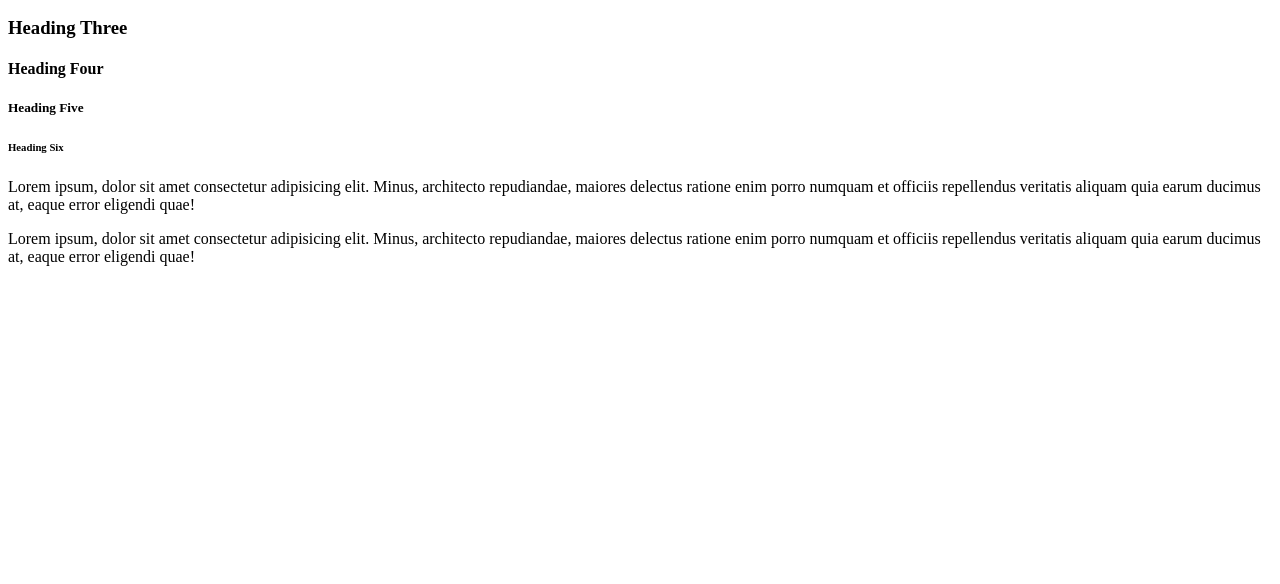
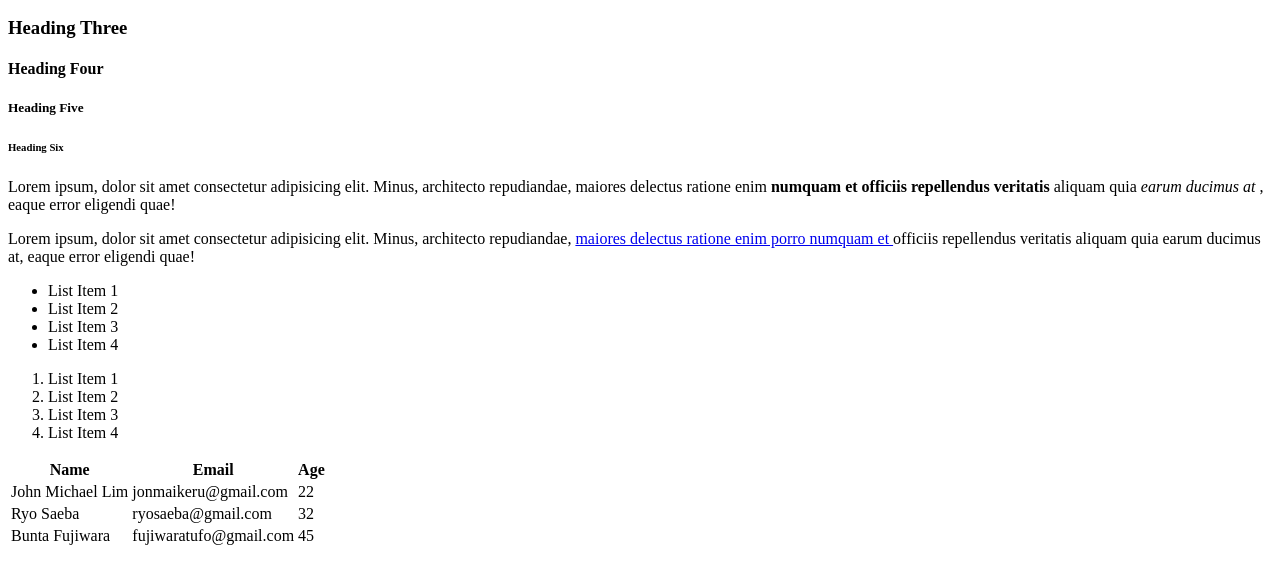
Before and after one commit to johnmichaellim12/HTMLCrashCourse, a plain HTML site: page index.html in a window 1280 px wide. Shown: the part 110-694 px from the top of the page. Drawn offline with Linux system fonts and the light colour scheme.

Commit message:
added table data

```diff
--- a/index.html
+++ b/index.html
@@ -16,14 +16,59 @@
           <p>
             Lorem ipsum, dolor sit amet consectetur adipisicing elit.
             Minus, architecto repudiandae, maiores delectus ratione
-            enim porro numquam et officiis repellendus veritatis
-            aliquam quia earum ducimus at, eaque error eligendi quae!
+            enim <strong> numquam et officiis repellendus veritatis </strong>
+            aliquam quia <em> earum ducimus at </em>, eaque error eligendi quae!
           </p>
           <p>
             Lorem ipsum, dolor sit amet consectetur adipisicing elit.
-            Minus, architecto repudiandae, maiores delectus ratione
-            enim porro numquam et officiis repellendus veritatis
+            Minus, architecto repudiandae, <a href="http://google.com" target="_blank">maiores delectus ratione
+            enim porro numquam et </a> officiis repellendus veritatis
             aliquam quia earum ducimus at, eaque error eligendi quae!
           </p>
+
+          <!-- Lists -->
+          <ul>
+            <li> List Item 1</li>
+            <li> List Item 2</li>
+            <li> List Item 3</li>
+            <li> List Item 4</li>
+          </ul>
+
+          <ol>
+            <li> List Item 1</li>
+            <li> List Item 2</li>
+            <li> List Item 3</li>
+            <li> List Item 4</li>
+          </ol>
+
+          <!-- Table -->
+           <table>
+                <thead>
+                    <tr>
+                        <th> Name </th>
+                        <th> Email </th>
+                        <th> Age </th>
+                    </tr>
+                </thead>
+                <tbody>
+                    <tr>
+                        <td> John Michael Lim</td>
+                        <td> jonmaikeru@gmail.com </td>
+                        <td> 22 </td>
+                    </tr>
+                    <tr>
+                        <td> Ryo Saeba </td>
+                        <td> ryosaeba@gmail.com </td>
+                        <td> 32 </td>
+                    </tr>
+                    <tr>
+                        <td> Bunta Fujiwara </td>
+                        <td> fujiwaratufo@gmail.com </td>
+                        <td> 45 </td>
+                    </tr>
+                </tbody>
+           </table>
+
+           <div style="margin-top:500px"></div>
     </body>
 </html>
```
